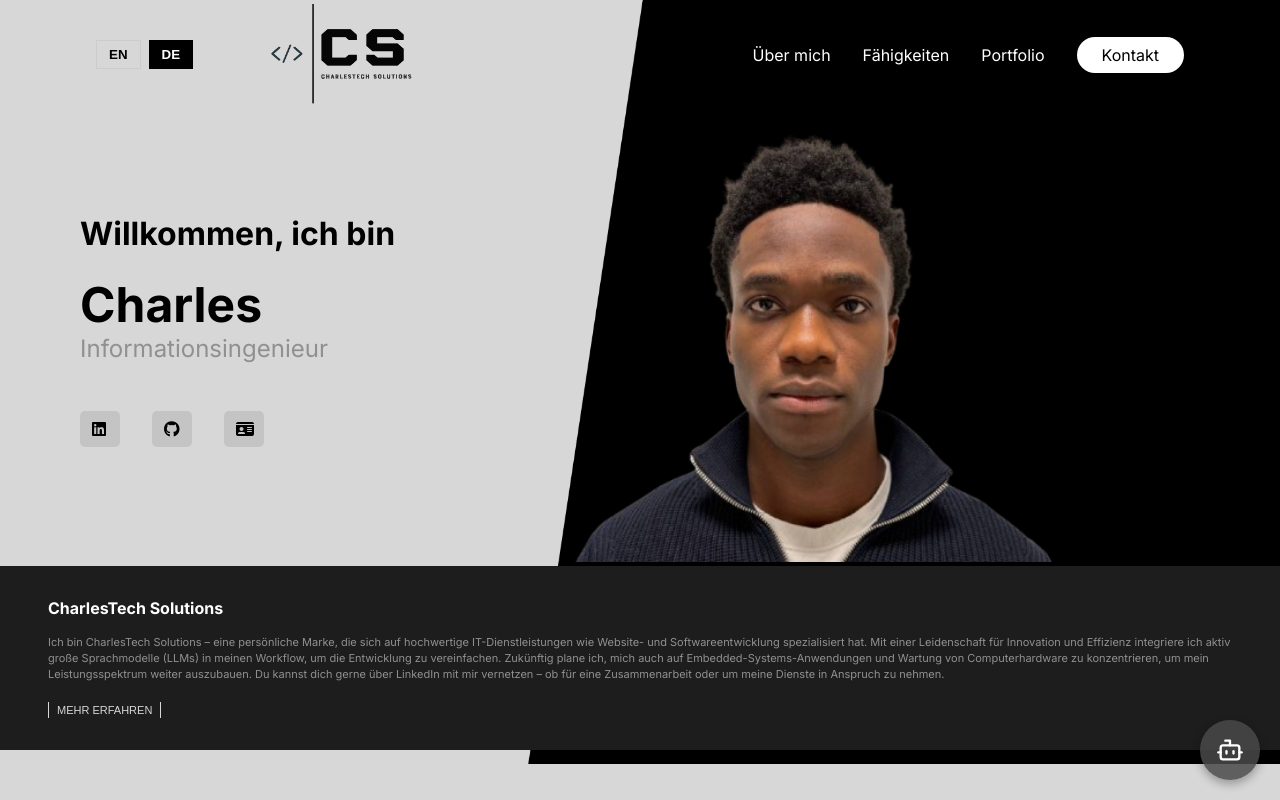
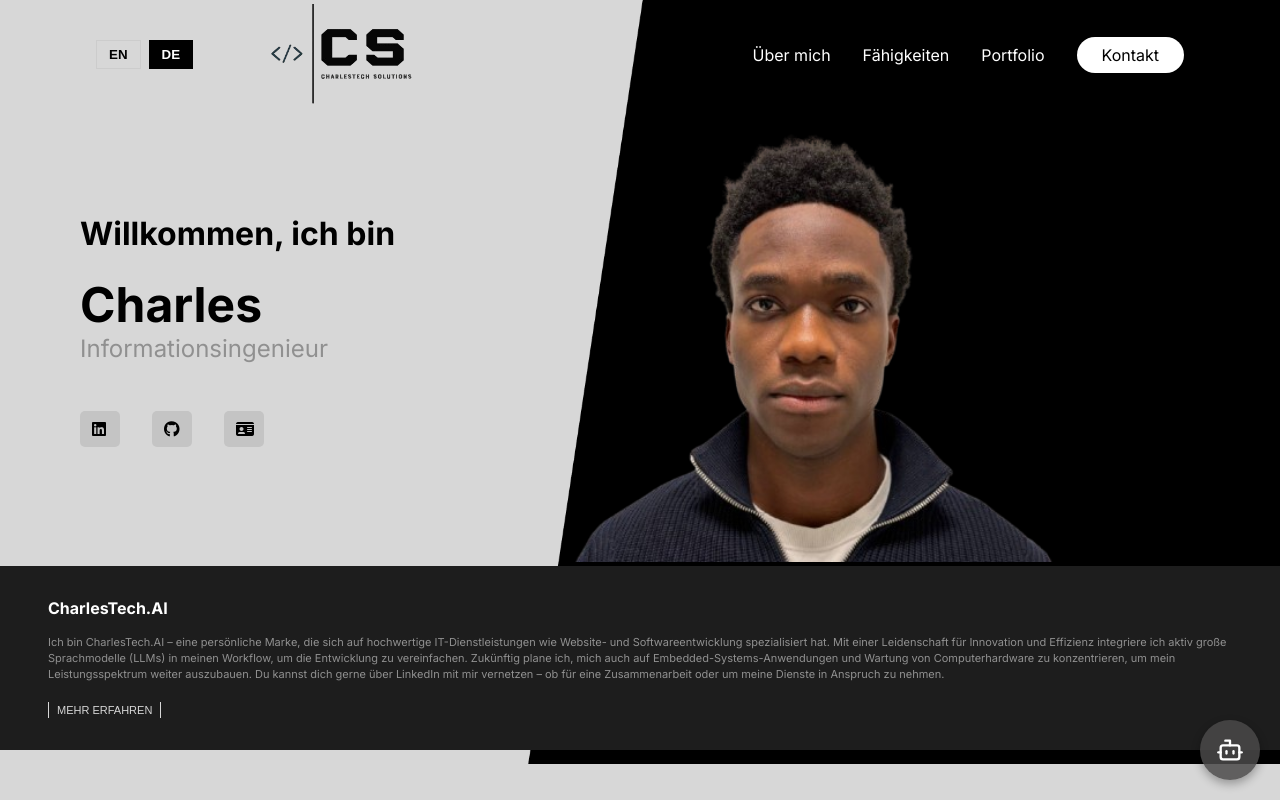
Before and after one commit to Charlesss10/personal_portfolio, a React (Create React App) app: page /de in a window 1280 px wide. Shown: the top 800 px of the page. Built offline with nearby package versions, Linux system fonts and the light colour scheme.

Commit message:
Commit Description - Update Depedencies - Update Website footer credits - Update Brand name

```diff
--- a/src/locales/de/translation.json
+++ b/src/locales/de/translation.json
@@ -11,8 +11,8 @@
         "title": "Informationsingenieur"
     },
     "charlesTech": {
-        "title": "CharlesTech Solutions",
-        "description": "Ich bin CharlesTech Solutions – eine persönliche Marke, die sich auf hochwertige IT-Dienstleistungen wie Website- und Softwareentwicklung spezialisiert hat. Mit einer Leidenschaft für Innovation und Effizienz integriere ich aktiv große Sprachmodelle (LLMs) in meinen Workflow, um die Entwicklung zu vereinfachen. Zukünftig plane ich, mich auch auf Embedded-Systems-Anwendungen und Wartung von Computerhardware zu konzentrieren, um mein Leistungsspektrum weiter auszubauen. Du kannst dich gerne über LinkedIn mit mir vernetzen – ob für eine Zusammenarbeit oder um meine Dienste in Anspruch zu nehmen.",
+        "title": "CharlesTech.AI",
+        "description": "Ich bin CharlesTech.AI – eine persönliche Marke, die sich auf hochwertige IT-Dienstleistungen wie Website- und Softwareentwicklung spezialisiert hat. Mit einer Leidenschaft für Innovation und Effizienz integriere ich aktiv große Sprachmodelle (LLMs) in meinen Workflow, um die Entwicklung zu vereinfachen. Zukünftig plane ich, mich auch auf Embedded-Systems-Anwendungen und Wartung von Computerhardware zu konzentrieren, um mein Leistungsspektrum weiter auszubauen. Du kannst dich gerne über LinkedIn mit mir vernetzen – ob für eine Zusammenarbeit oder um meine Dienste in Anspruch zu nehmen.",
         "button": "MEHR ERFAHREN"
     },
     "about": {
--- a/src/locales/en/translation.json
+++ b/src/locales/en/translation.json
@@ -11,8 +11,8 @@
         "title": "Information Engineer"
     },
     "charlesTech": {
-        "title": "CharlesTech Solutions",
-        "description": "I’m CharlesTech Solutions, a personal brand built around delivering top-tier IT services, including website and software development. With a passion for innovation and efficiency, I actively integrate Large Language Models (LLMs) into my workflow to simplify development. In the future, I plan on expanding into embedded systems application development and computer hardware maintenance, continuing to grow the range of solutions I offer. You can connect with me on LinkedIn, whether you're looking to collaborate or need my services.",
+        "title": "CharlesTech.AI",
+        "description": "I’m CharlesTech.AI, a personal brand built around delivering top-tier IT services, including website and software development. With a passion for innovation and efficiency, I actively integrate Large Language Models (LLMs) into my workflow to simplify development. In the future, I plan on expanding into embedded systems application development and computer hardware maintenance, continuing to grow the range of solutions I offer. You can connect with me on LinkedIn, whether you're looking to collaborate or need my services.",
         "button": "READ MORE"
     },
     "about": {
--- a/src/sections/Footer.js
+++ b/src/sections/Footer.js
@@ -28,7 +28,7 @@ export default function Footer() {
             target="_blank"
             rel="noopener noreferrer"
           >
-            CharlesTech Solutions
+            CharlesTech.AI
             <svg
               xmlns="http://www.w3.org/2000/svg"
               width="14"
```
Also changed, not shown: package.json (+11 -11 lines), 1 other file (tests, documents, lock files or other folders).
